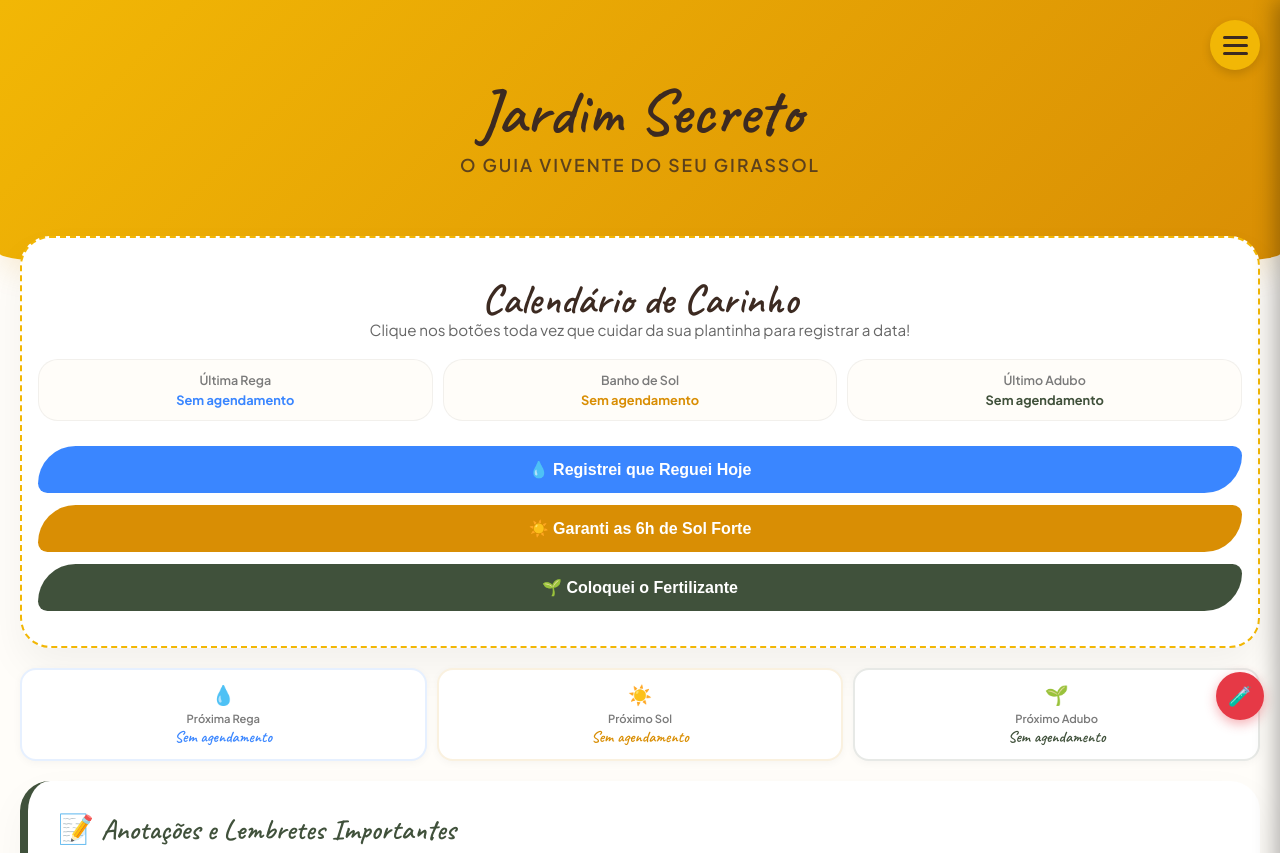
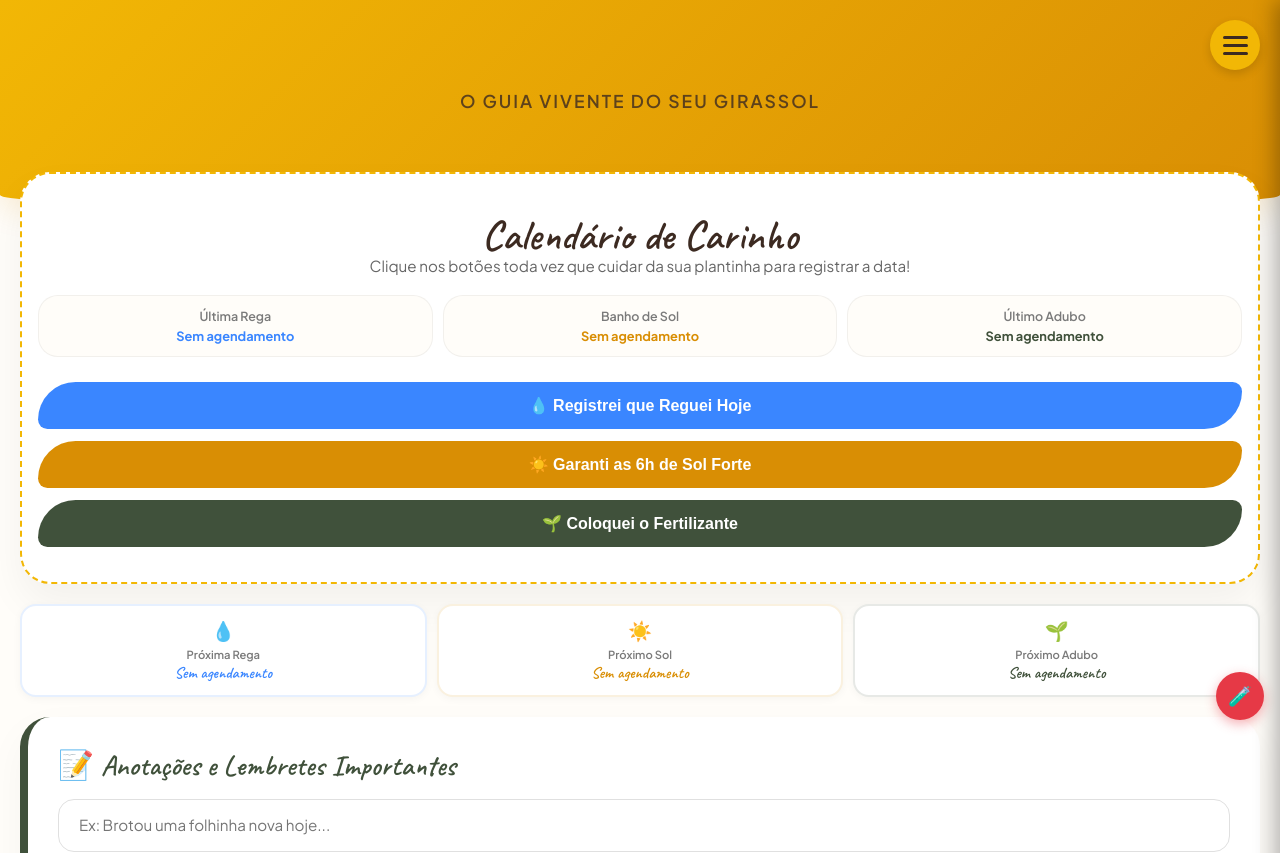
Before and after one commit to ednosmab/girassol, a React (Vite) app: page / in a window 1280 px wide. Shown: the top 853 px of the page. Built offline with nearby package versions, Linux system fonts and the light colour scheme.

Commit message:
chore: remove nome Jardim Secreto da interface

```diff
--- a/index.html
+++ b/index.html
@@ -6,7 +6,7 @@
   <link rel="icon" type="image/png" href="/favicon.png" />
   <meta name="viewport" content="width=device-width, initial-scale=1.0, maximum-scale=1.0, user-scalable=no" />
   <meta name="theme-color" content="#D98E04" />
-  <meta name="description" content="Jardim Secreto - O Guia Vivente do Seu Girassol" />
+  <meta name="description" content="O Guia Vivente do Seu Girassol" />
   <meta name="mobile-web-app-capable" content="yes" />
   <meta name="apple-mobile-web-app-capable" content="yes" />
   <meta name="apple-mobile-web-app-status-bar-style" content="black-translucent" />
--- a/src/ui/components/Header.tsx
+++ b/src/ui/components/Header.tsx
@@ -17,7 +17,6 @@ export function Header() {
         margin: 0,
         lineHeight: 1
       }}>
-        Jardim Secreto
       </h1>
       <p style={{
         margin: '10px 0 0 0',
--- a/src/ui/components/InstallPrompt.tsx
+++ b/src/ui/components/InstallPrompt.tsx
@@ -59,7 +59,7 @@ export function InstallPrompt() {
           color: '#F2B705',
           margin: 0
         }}>
-          Instalar Jardim Secreto
+          Instalar
         </p>
         <p style={{
           fontFamily: "'Plus Jakarta Sans', sans-serif",
```
